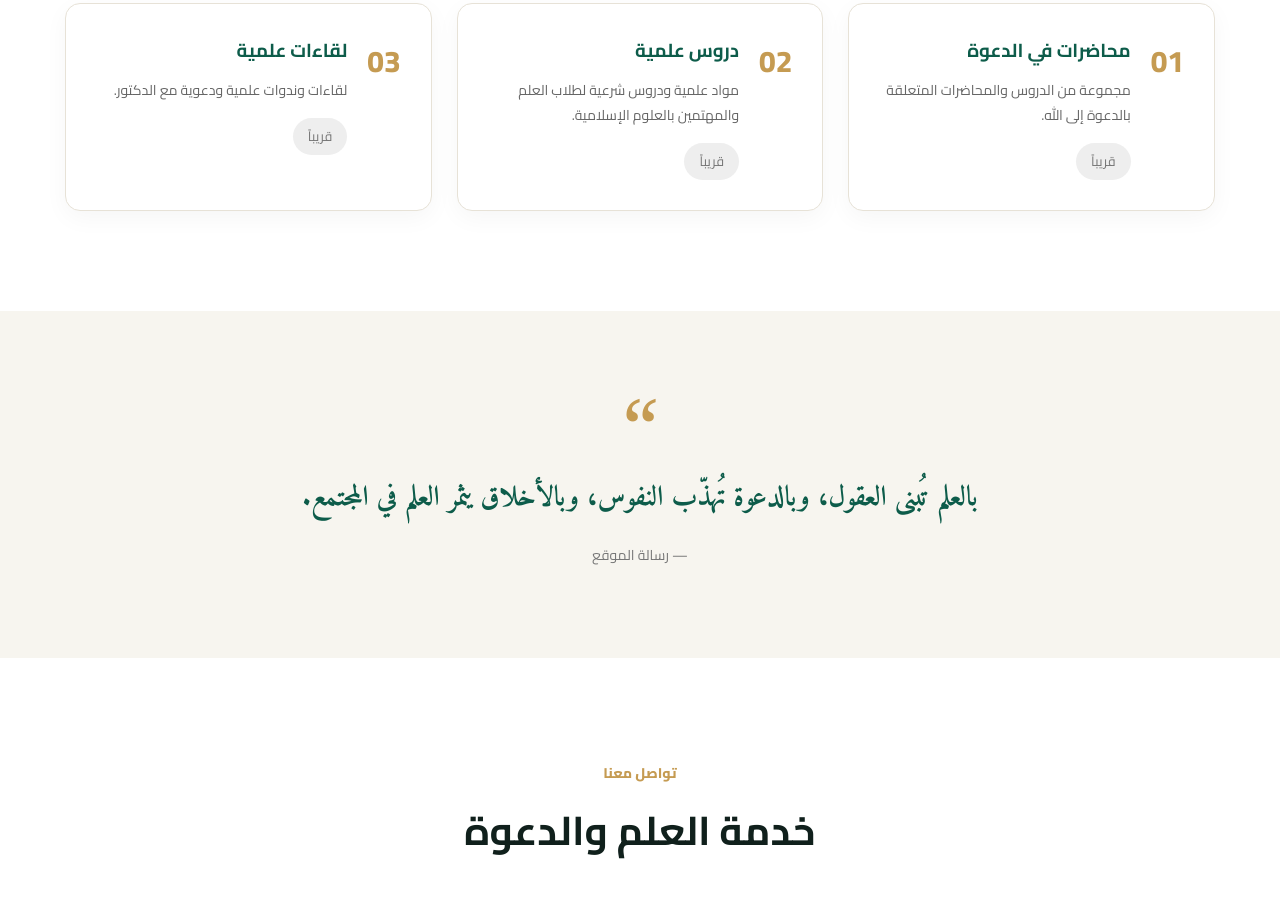
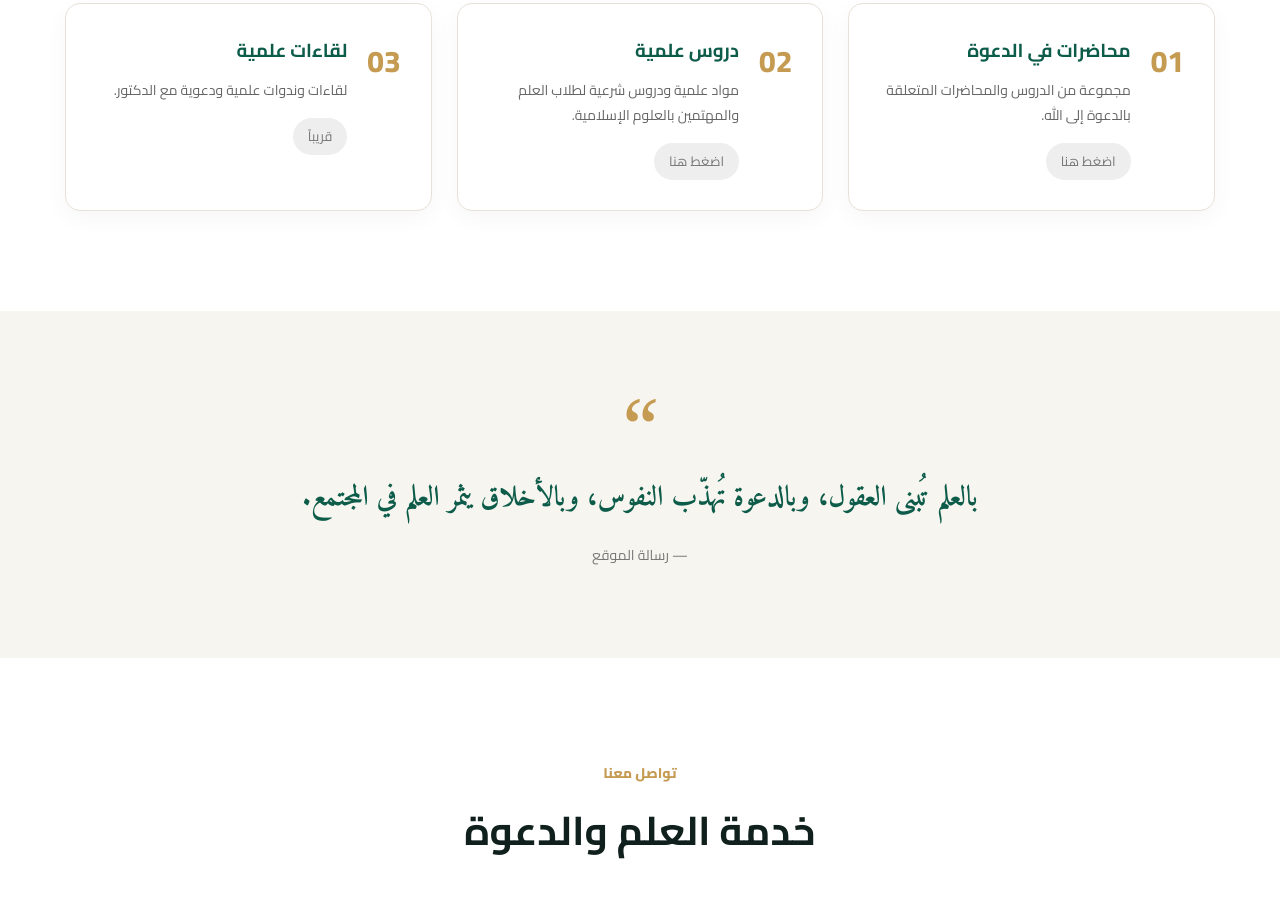
Before and after one commit to assalahmultiservice-netizen/dr.mohammadishacqkindo, a plain HTML site: page index.html in a window 1280 px wide. Shown: the part 4385-5304 px from the top of the page. Drawn offline with Linux system fonts and the light colour scheme.

Commit message:
Update index.html

```diff
--- a/index.html
+++ b/index.html
@@ -368,7 +368,7 @@
                             </p>
 
                             <button class="lecture-btn">
-                                قريباً
+                                <a href="https://islam.bf/mp3preches/dossier.php?d=DR-MOHAMMAD-ISHAQ-KINDO"> اضغط هنا </a>
                             </button>
                         </div>
 
@@ -390,7 +390,7 @@
                             </p>
 
                             <button class="lecture-btn">
-                                قريباً
+                               <a href="https://islam.bf/mp3preches/dossier.php?d=DR-MOHAMMAD-ISHAQ-KINDO">اضغط هنا</a>
                             </button>
                         </div>
 
```
